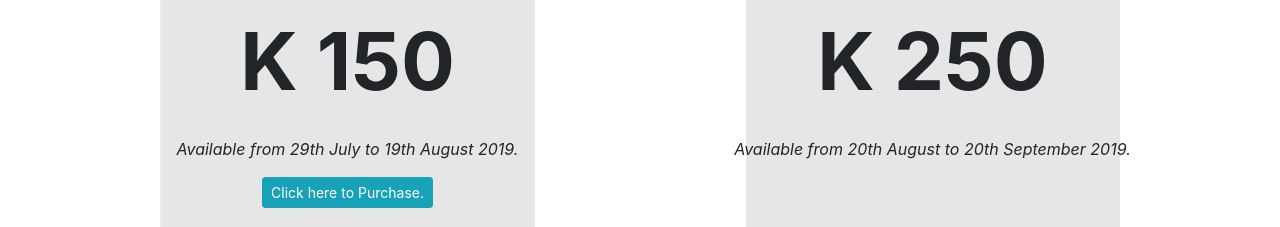
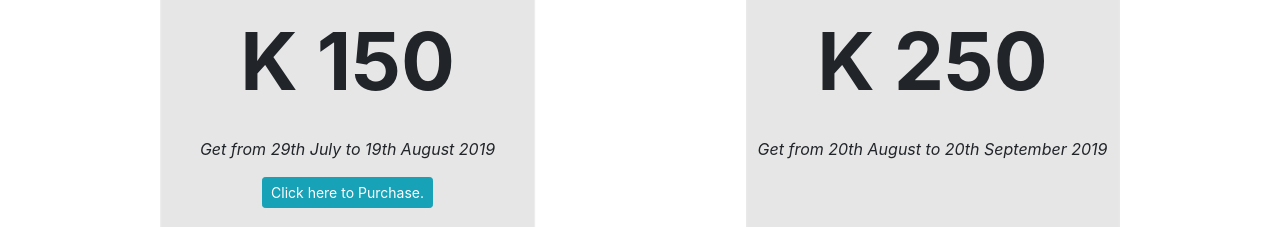
Before and after one commit to devconzm/devconzm, a React (Create React App) app: page / in a window 1280 px wide. Shown: the part 1800-2027 px from the top of the page. Built offline with nearby package versions, Linux system fonts and the light colour scheme.

Commit message:
replaced available with Get to temporary fit the text

```diff
--- a/src/components/Tickets.js
+++ b/src/components/Tickets.js
@@ -9,18 +9,13 @@ function Tickets() {
           <div className="ticket ticket-1 col-sm box-shadow">
             <h4 className="ticket-header">EARLY-BIRD PASS</h4>
             <p className="ticket-price">K 150</p>
-            <p className="ticket-content">Available from 29th July to 19th August 2019.</p>
+            <p className="ticket-content">Get from 29th July to 19th August 2019</p>
             <a href="https://qkt.io/I3SHAd"><p className="btn btn-info btn-sm">Click here to Purchase.</p></a>
           </div>
-          {/*<div className="ticket ticket-2 col-sm box-shadow">
-            <h4 className="ticket-header">STUDENT PASS</h4>
-            <p className="ticket-price">K 80</p>
-            <p className="ticket-content">Lorem ipsum dolor sit amet, consectetur adipiscing elit. Duis id mauris ex.</p>
-  </div>*/}
           <div className="ticket ticket-2 col-sm box-shadow">
             <h4 className="ticket-header">REGULAR PASS</h4>
             <p className="ticket-price">K 250</p>
-            <p className="ticket-content">Available from 20th August to 20th September 2019.</p>
+            <p className="ticket-content">Get from 20th August to 20th September 2019</p>
             {/*<a href="https://qkt.io/I3SHAd"><p className="btn btn-info btn-sm">Click here to Purchase.</p></a>*/}
           </div>
         </div>
```
